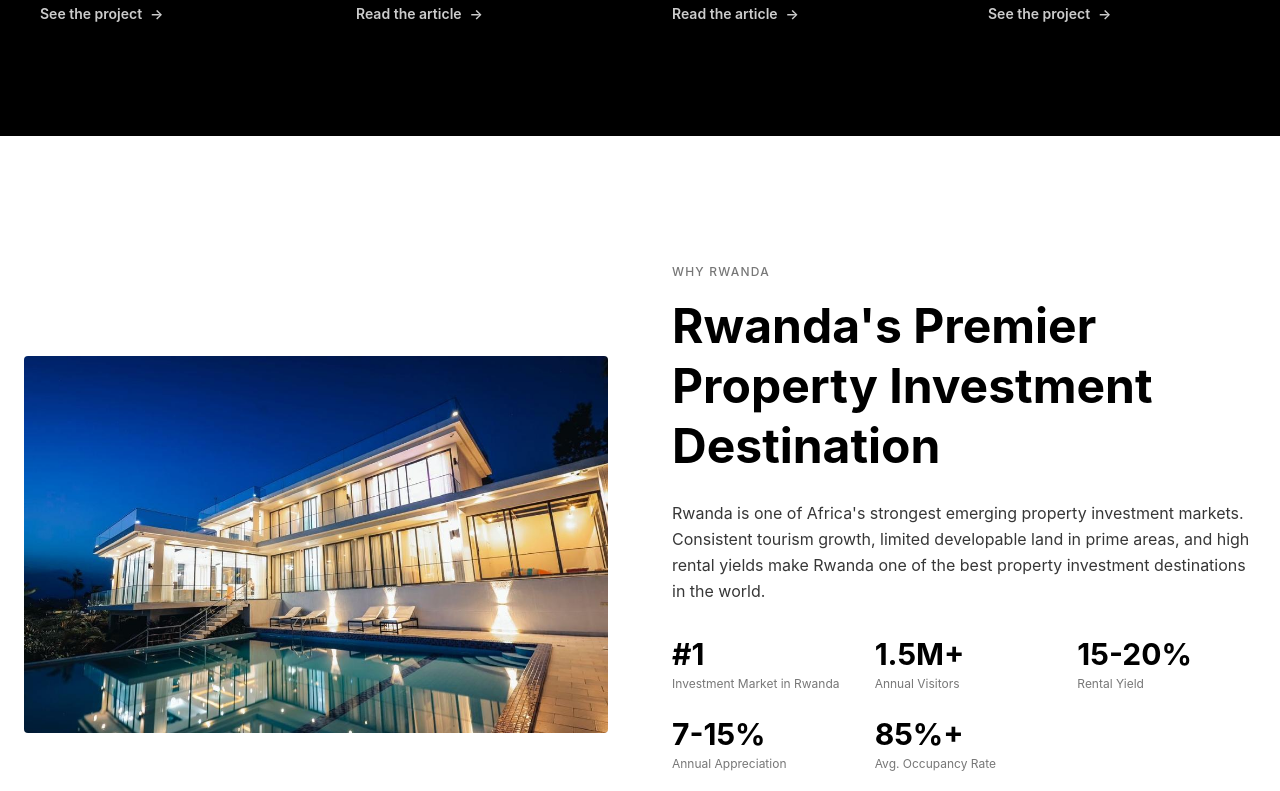
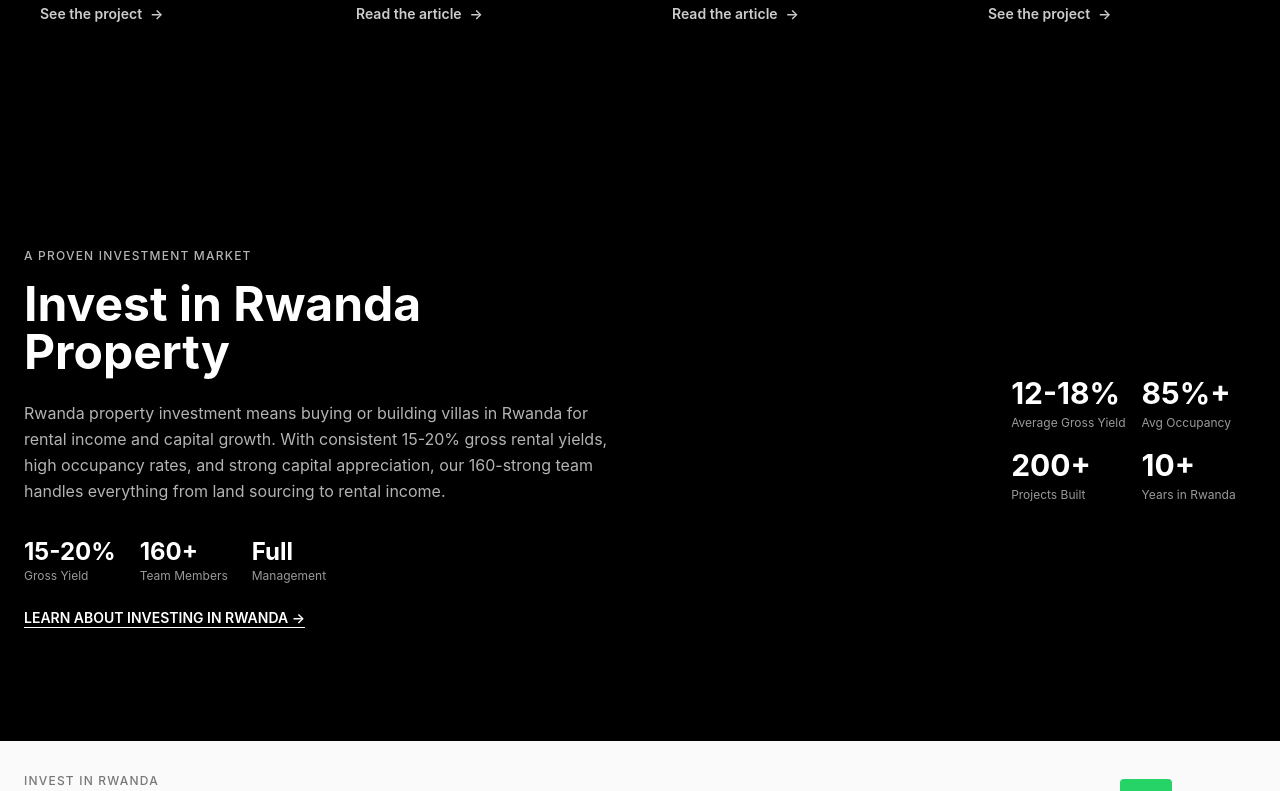
Before and after one commit to ever-design-group/everretreatinvestments.com, a Next.js app: page / in a window 1280 px wide. Shown: the part 7740-8531 px from the top of the page. Built offline with nearby package versions, Linux system fonts and the light colour scheme.

Commit message:
Reorder home page components and remove duplicate WhyRwanda section

```diff
--- a/src/app/page.tsx
+++ b/src/app/page.tsx
@@ -35,7 +35,7 @@ export default function Home() {
         {/* 1. Hero Section */}
         <Hero />
 
-        {/* 2. Stats Bar - WRAPPED IN ANIMATED SECTION so it sits cleanly below */}
+        {/* 2. Stats Bar */}
         <AnimatedSection animation="fadeIn">
           <StatsBar />
         </AnimatedSection>
@@ -60,14 +60,14 @@ export default function Home() {
         <AnimatedSection animation="fadeIn">
           <BringVillaToLifeCTA />
         </AnimatedSection>
+
+        {/* REMOVED DUPLICATE HERE */}
         <AnimatedSection animation="fadeInUp" delay={100}>
           <WhyRwanda />
         </AnimatedSection>
+
         <AnimatedSection animation="fadeInUp" delay={200}>
           <Awards />
-        </AnimatedSection>
-        <AnimatedSection animation="fadeInUp" delay={100}>
-          <WhyRwanda />
         </AnimatedSection>
         <AnimatedSection animation="fadeIn">
           <InvestmentMarket />
```
